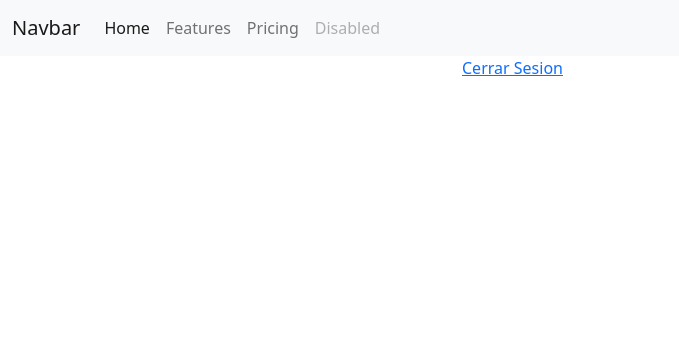
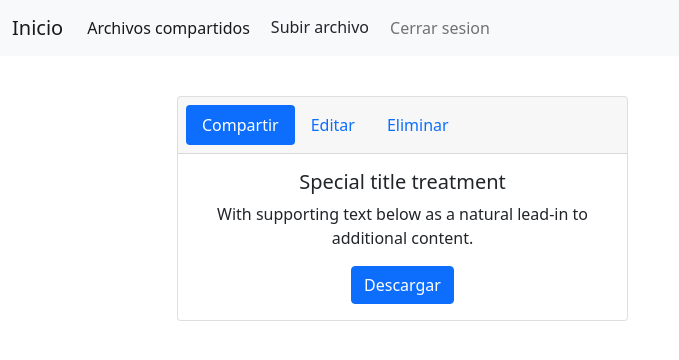
Before and after one commit to pabdominguez98/drive-php-santiago, a PHP site: page /principal.php in a window 1280 px wide. Shown: the top 360 px of the page, without its empty margins (0-679 px from the left). Run offline with PHP 8.4, Linux system fonts and the light colour scheme; the visitor is signed in with stand-in values (Sample User, id 1).

Commit message:
Cargar archivos

```diff
--- /dev/null
+++ b/assets/componentes/index.php
@@ -0,0 +1,6 @@
+<?php
+
+header("Location: http://localhost/index.php");
+
+
+?>
--- a/assets/componentes/navbar.php
+++ b/assets/componentes/navbar.php
@@ -1,22 +1,71 @@
+<?php
+
+$uri = $_SERVER['REQUEST_URI'];
+
+if ($uri == "/assets/componentes/navbar.php") {
+  header("Location: http://localhost/index.php");
+}
+
+?>
+
+
 <nav class="navbar navbar-expand-lg navbar-light bg-light">
   <div class="container-fluid">
-    <a class="navbar-brand" href="#">Navbar</a>
+    <a class="navbar-brand" href="#">Inicio</a>
     <button class="navbar-toggler" type="button" data-bs-toggle="collapse" data-bs-target="#navbarNav" aria-controls="navbarNav" aria-expanded="false" aria-label="Toggle navigation">
       <span class="navbar-toggler-icon"></span>
     </button>
     <div class="collapse navbar-collapse" id="navbarNav">
       <ul class="navbar-nav">
+        <?php
+        if ($uri == "/principal.php") {
+        ?>
           <li class="nav-item">
-          <a class="nav-link active" aria-current="page" href="#">Home</a>
+            <a class="nav-link active" aria-current="page" href="compartidos.php">Archivos compartidos</a>
           </li>
           <li class="nav-item">
-          <a class="nav-link" href="#">Features</a>
+            <a type="button" class="btn" data-bs-toggle="modal" data-bs-target="#modal-subir-archivo">
+              Subir archivo
+            </a>
           </li>
+          <div class="modal fade" id="modal-subir-archivo" tabindex="-1" aria-labelledby="exampleModalLabel" aria-hidden="true">
+            <div class="modal-dialog">
+              <div class="modal-content">
+                <div class="modal-header">
+                  <h5 class="modal-title" id="exampleModalLabel">Subir archivo</h5>
+                  <button type="button" class="btn-close" data-bs-dismiss="modal" aria-label="Close"></button>
+                </div>
+                <form action="funciones/subir_archivo.php" enctype="multipart/form-data" method="post">
+                  <div class="modal-body">
+
+                    <div class="mb-3">
+                      <label for="exampleInputEmail1" class="form-label">Seleccionar archivo</label>
+                      <input type="file" class="form-control" name="archivo-carga" id="exampleInputEmail1" aria-describedby="emailHelp">
+                    </div>
+                  </div>
+                  <div class="modal-footer">
+                    <button type="button"  class="btn btn-secondary" data-bs-dismiss="modal">Cancelar</button>
+                    <button type="submit" name="boton-subir" class="btn btn-primary">Cargar</button>
+                  </div>
+                </form>
+              </div>
+            </div>
+          </div>
+
+        <?php
+        }
+        ?>
+        <?php
+        if ($uri == "/compartidos.php") {
+        ?>
           <li class="nav-item">
-          <a class="nav-link" href="#">Pricing</a>
+            <a class="nav-link active" aria-current="page" href="principal.php">Archivos locales</a>
           </li>
+        <?php
+        }
+        ?>
         <li class="nav-item">
-          <a class="nav-link disabled" href="#" tabindex="-1" aria-disabled="true">Disabled</a>
+          <a class="nav-link" href="funciones/cerrar-sesion.php">Cerrar sesion</a>
         </li>
       </ul>
     </div>
--- a/cerrar-sesion.php
+++ b/funciones/cerrar-sesion.php
@@ -4,7 +4,7 @@ session_start();
 
 session_destroy();
 
-header("Location: index.php");
+header("Location: http://localhost/index.php");
 
 
 ?>
--- a/index.php
+++ b/index.php
@@ -20,7 +20,11 @@ if (isset($_POST['usuario'])) {
         $_SESSION['ID'] = $id;
         header('Location: principal.php');
     } else {
-        echo "Datos incorrectos";
+?>
+        <div class="alert alert-danger" role="alert">
+            Datos incorrectos
+        </div>
+<?php
     }
 }
 
--- a/principal.php
+++ b/principal.php
@@ -1,10 +1,10 @@
+<?php
+session_start();
 
-<?php
- session_start();
+if (!isset($_SESSION['ID'])) {
+    header("Location: index.php");
+}
 
- if(!isset($_SESSION['ID'])){
-     header("Location: index.php");
- }
 
 
 
@@ -22,7 +22,15 @@
 
     <link href="https://cdn.jsdelivr.net/npm/bootstrap@5.0.0-beta1/dist/css/bootstrap.min.css" rel="stylesheet" integrity="sha384-giJF6kkoqNQ00vy+HMDP7azOuL0xtbfIcaT9wjKHr8RbDVddVHyTfAAsrekwKmP1" crossorigin="anonymous">
 
-    <title>Ingreso</title>
+    <title>Archivos locales</title>
+
+    <style type="text/css">
+        .tarjeta-archivos {
+            position: relative;
+            justify-content: center;
+            margin-top: 40px;
+        }
+    </style>
 
 
 </head>
@@ -30,16 +38,36 @@
 <body>
     <section>
         <?php
-           include('assets/componentes/navbar.php');
+        include('assets/componentes/navbar.php');
         ?>
     </section>
     <div class="container">
         <div class="row">
-            <div class="col-4"></div>
-            <div class="col-4">
-                <a href="cerrar-sesion.php">Cerrar Sesion</a>
+            <div class="col-1"></div>
+            <div class="col-5">
+                <div class="card text-center tarjeta-archivos">
+                    <div class="card-header">
+                        <ul class="nav nav-pills card-header-pills">
+                            <li class="nav-item">
+                                <a class="nav-link active" href="#">Compartir</a>
+                            </li>
+                            <li class="nav-item">
+                                <a class="nav-link" href="#">Editar</a>
+                            </li>
+                            <li class="nav-item">
+                                <a class="nav-link" href="#">Eliminar</a>
+                            </li>
+                        </ul>
+                    </div>
+                    <div class="card-body">
+                        <h5 class="card-title">Special title treatment</h5>
+                        <p class="card-text">With supporting text below as a natural lead-in to additional content.</p>
+                        <a href="#" class="btn btn-primary">Descargar</a>
+                    </div>
+                </div>
             </div>
-            <div class="col-4"></div>
+            <div class="col-6"></div>
+
 
         </div>
     </div>
```
Also changed, not shown: compartidos.php (added, +52 -0 lines), funciones/subir_archivo.php (added, +68 -0 lines). Lines whose indentation alone changed are shown as unchanged.
